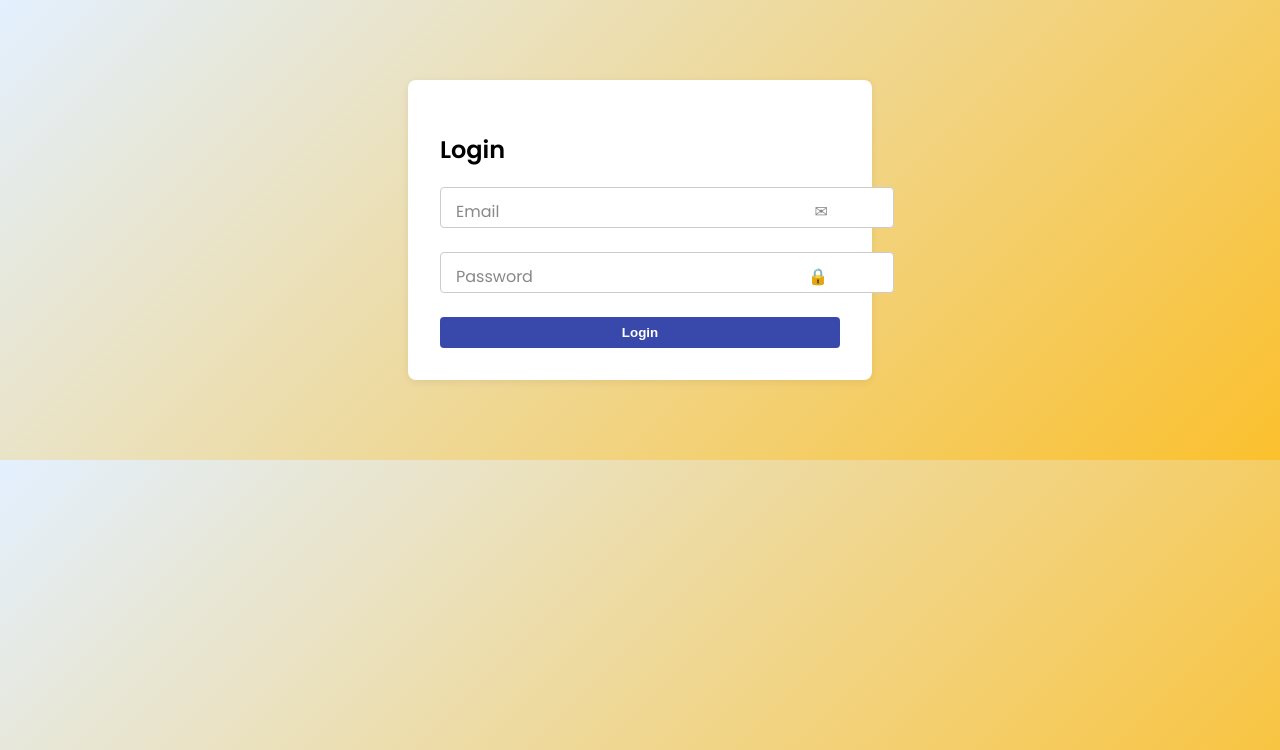
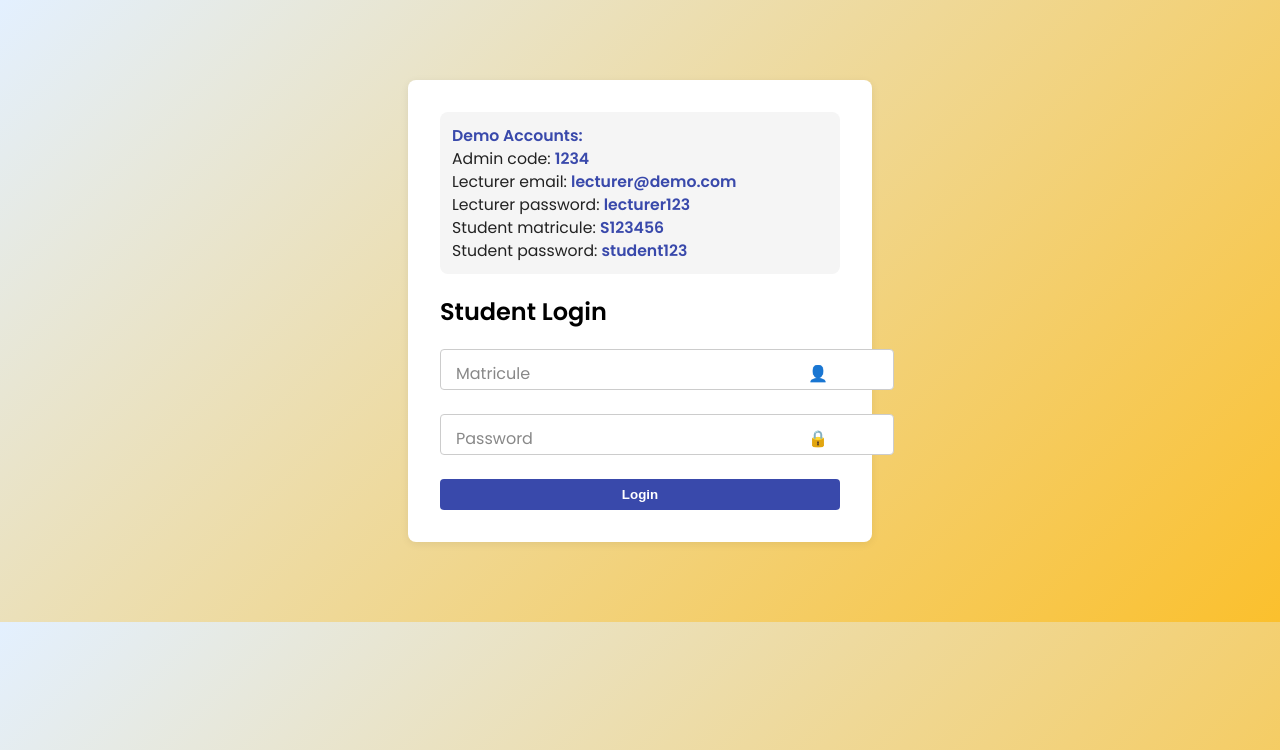
Before and after one commit to ABAHCLOVIS/PROJECT-b-tech, a PHP site: page /login.html in a window 1280 px wide. Shown: the top 750 px of the page. Run offline with PHP 8.4, Linux system fonts and the light colour scheme.

Commit message:
feat: Implement role-based login and user creation forms with demo accounts

```diff
--- a/login.html
+++ b/login.html
@@ -18,21 +18,108 @@
 </head>
 <body>
   <div class="login-container">
-    <form action="login.php" method="post">
-      <h2>Login</h2>
+    <form id="loginForm">
+      <div style="margin-bottom:18px;padding:12px;background:#f5f5f5;border-radius:8px;color:#3949ab;font-size:0.98rem;">
+        <b>Demo Accounts:</b><br>
+        <span style="color:#222;">Admin code:</span> <b>1234</b><br>
+        <span style="color:#222;">Lecturer email:</span> <b>lecturer@demo.com</b><br>
+        <span style="color:#222;">Lecturer password:</span> <b>lecturer123</b><br>
+        <span style="color:#222;">Student matricule:</span> <b>S123456</b><br>
+        <span style="color:#222;">Student password:</span> <b>student123</b>
+      </div>
+      <h2 id="loginTitle">Login</h2>
       <div class="error-msg" id="errorMsg"></div>
-      <div class="input-group">
-        <input type="email" name="email" id="email" required placeholder=" ">
-        <label for="email">Email</label>
-        <span class="icon">&#9993;</span>
+      <input type="hidden" name="role" id="roleInput" value="student">
+      <div id="studentFields">
+        <div class="input-group">
+          <input type="text" name="matricule" id="matricule" required placeholder=" ">
+          <label for="matricule">Matricule</label>
+          <span class="icon">&#128100;</span>
+        </div>
+        <div class="input-group">
+          <input type="password" name="password" id="studentPassword" required placeholder=" ">
+          <label for="studentPassword">Password</label>
+          <span class="icon">&#128274;</span>
+        </div>
       </div>
-      <div class="input-group">
-        <input type="password" name="password" id="password" required placeholder=" ">
-        <label for="password">Password</label>
-        <span class="icon">&#128274;</span>
+      <div id="lecturerFields" style="display:none;">
+        <div class="input-group">
+          <input type="email" name="email" id="lecturerEmail" required placeholder=" ">
+          <label for="lecturerEmail">Lecturer Email</label>
+          <span class="icon">&#9993;</span>
+        </div>
+        <div class="input-group">
+          <input type="password" name="password" id="lecturerPassword" required placeholder=" ">
+          <label for="lecturerPassword">Password</label>
+          <span class="icon">&#128274;</span>
+        </div>
+      </div>
+      <div id="adminFields" style="display:none;">
+        <div class="input-group">
+          <input type="text" name="admin_code" id="adminCode" required placeholder=" ">
+          <label for="adminCode">Admin Code</label>
+          <span class="icon">&#128273;</span>
+        </div>
       </div>
       <button type="submit" class="btn-primary" style="width:100%;">Login</button>
     </form>
   </div>
+  <script>
+    // Show correct login form based on role
+    function showLoginForm(role) {
+      document.getElementById('roleInput').value = role;
+      // Show/hide fields
+      document.getElementById('studentFields').style.display = (role === 'student') ? '' : 'none';
+      document.getElementById('lecturerFields').style.display = (role === 'lecturer') ? '' : 'none';
+      document.getElementById('adminFields').style.display = (role === 'admin') ? '' : 'none';
+      document.getElementById('loginTitle').textContent =
+        role === 'student' ? 'Student Login' : (role === 'lecturer' ? 'Lecturer Login' : 'Admin Login');
+
+      // Set required attributes only for visible fields
+      document.getElementById('matricule').required = (role === 'student');
+      document.getElementById('studentPassword').required = (role === 'student');
+      document.getElementById('lecturerEmail').required = (role === 'lecturer');
+      document.getElementById('lecturerPassword').required = (role === 'lecturer');
+      document.getElementById('adminCode').required = (role === 'admin');
+    }
+    // Check for role in URL
+    document.addEventListener('DOMContentLoaded', function() {
+      const params = new URLSearchParams(window.location.search);
+      const role = params.get('role') || 'student';
+      showLoginForm(role);
+    });
+
+    // Frontend login check for demo accounts
+    document.getElementById('loginForm').addEventListener('submit', function(e) {
+      e.preventDefault();
+      var role = document.getElementById('roleInput').value;
+      var errorMsg = document.getElementById('errorMsg');
+      errorMsg.textContent = '';
+      if (role === 'student') {
+        var matricule = document.getElementById('matricule').value.trim();
+        var password = document.getElementById('studentPassword').value;
+        if (matricule === 'S123456' && password === 'student123') {
+          window.location.href = 'student/dashboard.html';
+        } else {
+          errorMsg.textContent = 'Invalid student credentials.';
+        }
+      } else if (role === 'lecturer') {
+        var email = document.getElementById('lecturerEmail').value.trim();
+        var password = document.getElementById('lecturerPassword').value;
+        if (email === 'lecturer@demo.com' && password === 'lecturer123') {
+          window.location.href = 'lecturer-dashboard.html';
+        } else {
+          errorMsg.textContent = 'Invalid lecturer credentials.';
+        }
+      } else if (role === 'admin') {
+        var code = document.getElementById('adminCode').value.trim();
+        if (code === '1234') {
+          window.location.href = 'admin/dashboard.html';
+        } else {
+          errorMsg.textContent = 'Invalid admin code.';
+        }
+      }
+    });
+  </script>
 </body>
 </html>
--- a/role-selection.html
+++ b/role-selection.html
@@ -127,9 +127,9 @@
       <h1 style="font-size:2.8rem;color:#1a237e;margin-bottom:18px;font-weight:700;">Welcome to HUIB Portal</h1>
       <p style="font-size:1.3rem;color:#333;max-width:600px;margin:0 auto 24px auto;">Empowering students, lecturers, and administrators with modern e-learning tools and a collaborative academic environment.</p>
       <div style="margin:32px 0 0 0;display:flex;justify-content:center;gap:24px;flex-wrap:wrap;">
-        <button class="role-btn" onclick="location.href='admin/dashboard.html'">Admin</button>
-        <button class="role-btn" onclick="location.href='student/dashboard.html'">Student</button>
-        <button class="role-btn" onclick="location.href='login.html'">Lecturer</button>
+        <button class="role-btn" onclick="location.href='login.html?role=admin'">Admin</button>
+        <button class="role-btn" onclick="location.href='login.html?role=student'">Student</button>
+        <button class="role-btn" onclick="location.href='login.html?role=lecturer'">Lecturer</button>
       </div>
     </section>
     <section id="about" style="background:#fff;padding:56px 0;text-align:center;">
```
Also changed, not shown: admin/dashboard.html (+25 -0 lines), login.php (+34 -21 lines).
